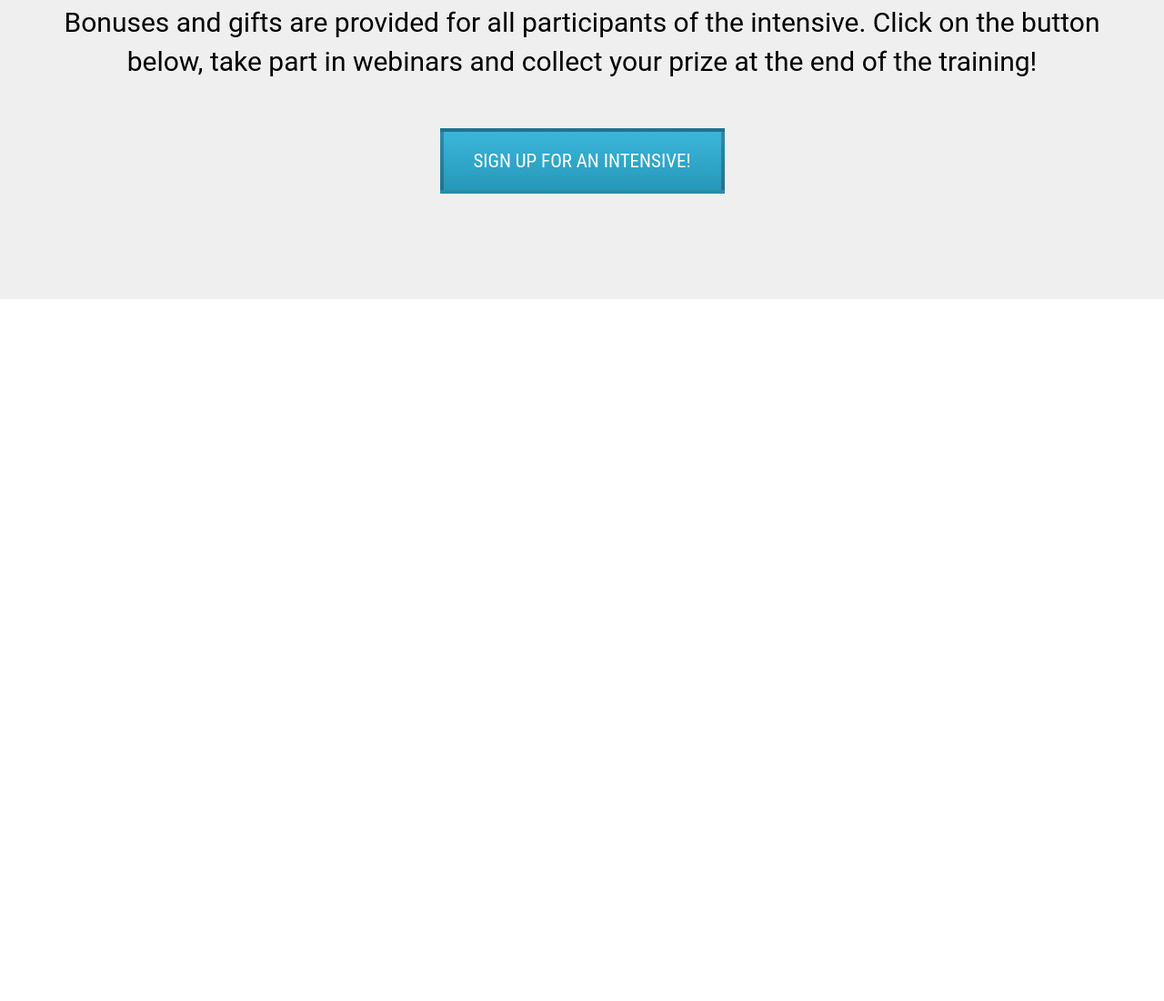
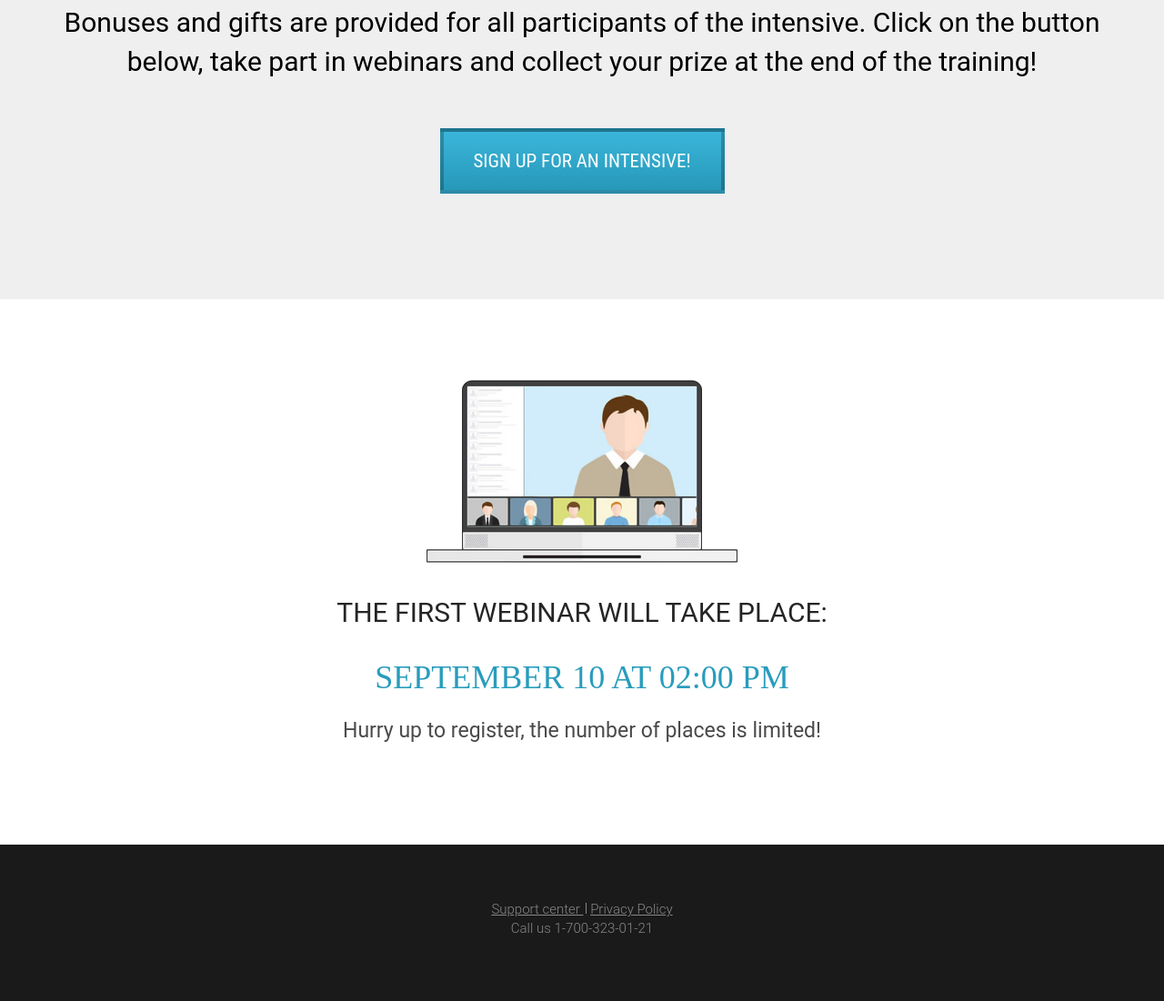
Before and after one commit to AndriyKostenko/HTML-CSS_Webinar_site, a plain HTML site: page src/index.html in a window 1280 px wide. Shown: the part 2742-3843 px from the top of the page at 91% size. Before the commit the page ends 3071 px from the top, so only its background shows below. Drawn offline with Linux system fonts and the light colour scheme.

Commit message:
completed the last sect

```diff
--- a/src/css/styles.css
+++ b/src/css/styles.css
@@ -310,5 +310,83 @@ h2.title {
     text-transform: uppercase;
     cursor: pointer;
     outline: none;
+}
+
+.webinar {
+    min-height: 600px;
+    padding: 89px 0 64px;
+}
+
+.webinar .webinar_img {
+    display: block;
+    margin: 0 auto;
+}
+
+.webinar .webinar_text .text_1 {
+    display: block;
+    padding-top: 37px;
+    color: #252525;
+    font-family: Roboto;
+    font-size: 30px;
+    font-weight: 400;
+    text-align: center;
+    text-transform: uppercase;
+}
+
+.webinar .webinar_text .text_2 {
+    display: block;
+    padding-top: 30px;
+    color: #299cbd;
+    font-family: "Roboto - Black";
+    font-size: 36px;
+    font-weight: 400;
+    line-height: 12px;
+    text-align: center;
+    text-transform: uppercase;
+}
+
+.webinar .webinar_text .text_3 {
+    display: block;
+    padding-top: 25px;
+    color: #4a4a4a;
+    font-family: Roboto;
+    font-size: 23px;
+    font-weight: 400;
+    line-height: 20px;
+    text-align: center;
+}
+
+footer {
+    min-height: 166px;
+    background-color: #1a1a1a;
+    padding: 61px 0 69px;
+}
+
+footer .footer_text {
+    color: #888888;
+    font-family: Roboto;
+    font-size: 15px;
+    font-weight: 300;
+    line-height: 21px;
+    text-align: center;
 
 }
+
+footer .footer_text .footer_link-1 {
+    color: #888888;
+    text-decoration: underline;
+}
+
+footer .footer_divider {
+    display: inline-block;
+    margin-left: 3px;
+    width: 1px;
+    height: 12px;
+    background-color: #888888;
+
+}
+
+footer .footer_text .footer_link-2 {
+    color: #888888;
+    text-decoration: underline;
+}
--- a/src/index.html
+++ b/src/index.html
@@ -155,7 +155,47 @@
                 Sign up for an intensive!
             </button>
         </div>
+    </section>
 
+    <section class="webinar">
+        <div class="container">
+            <img src="img/first.png" alt="webinar" class="webinar_img">
+
+            <div class="webinar_text">
+                <span class="text_1">
+                    The first webinar will take place:
+                </span>
+                <br>
+                <span class="text_2">
+                    September 10 at 02:00 PM
+                </span>
+                <br>
+                <span class="text_3">
+                    Hurry up to register, the number of places is limited!
+                </span>
+            </div>
+
+        </div>
     </section>
+
+    <footer>
+        <div class="container">
+            <div class="footer_text">
+                <a href="#" class="footer_link-1">
+                    Support center
+                </a>
+
+                <div class="footer_divider"></div>
+
+                <a href="#" class="footer_link-2">
+                    Privacy Policy
+                </a>
+                <br>
+
+                Call us 1-700-323-01-21
+
+            </div>
+        </div>
+    </footer>
 </body>
 </html>
```
